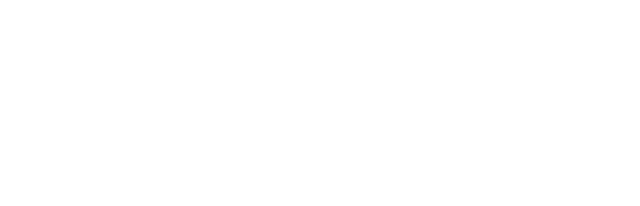
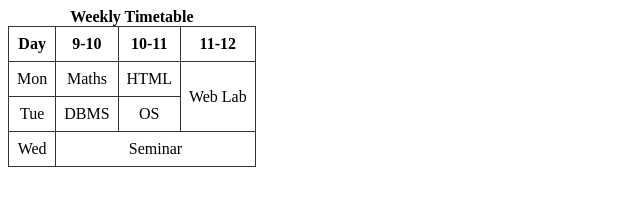
Before and after one commit to mohitpsngh/WDW_0018, a plain HTML site: page Web Designing Workshop-1/Assignment-13.html in a window 1280 px wide. Shown: the whole page, without its empty margins (0-640 px from the left). Drawn offline with Linux system fonts and the light colour scheme.

Commit message:
Assignment-13 Completed

```diff
--- a/Web Designing Workshop-1/Assignment-13.html
+++ b/Web Designing Workshop-1/Assignment-13.html
@@ -9,7 +9,17 @@
 </head>
 <body>
   <table>
-
+    <caption><b>Weekly Timetable</b></caption>
+    <tr><th>Day</th><th>9-10</th><th>10-11</th><th>11-12</th></tr>
+    <tr>
+      <td>Mon</td><td>Maths</td><td>HTML</td>
+      <td rowspan="2">Web Lab</td>
+    </tr>
+    <tr><td>Tue</td><td>DBMS</td><td>OS</td></tr>
+    <tr>
+      <td>Wed</td>
+      <td colspan="3">Seminar</td>
+    </tr>
   </table>
 </body>
 </html>
```
